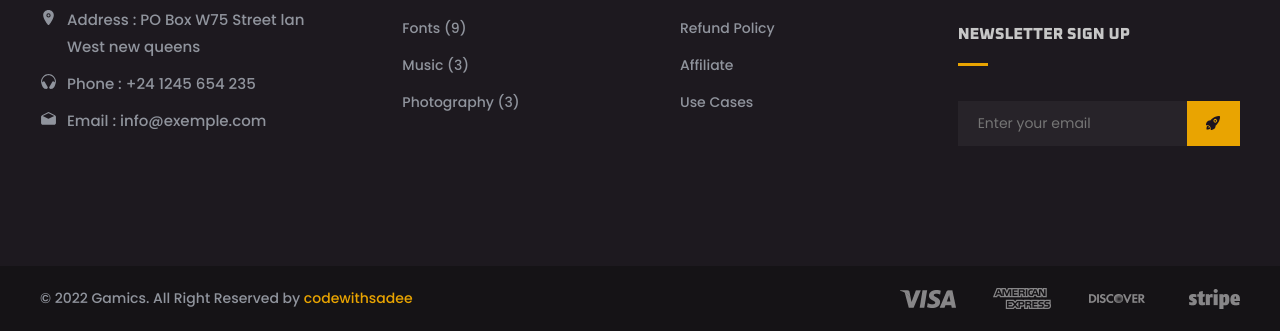
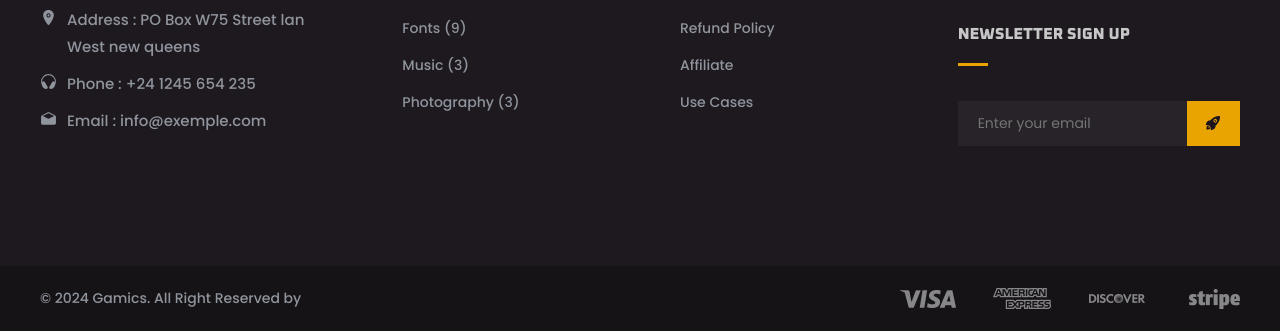
Before and after one commit to quocbao1005/Responsive-Gaming-Website, a plain HTML site: page index.html in a window 1280 px wide. Shown: the part 5960-6291 px from the top of the page. Drawn offline with nearby package versions, Linux system fonts and the light colour scheme; files whose address does not match are found by name.

Commit message:
Update index.html

```diff
--- a/index.html
+++ b/index.html
@@ -1122,7 +1122,7 @@
       <div class="container">
 
         <p class="copyright">
-          &copy; 2022 Gamics. All Right Reserved by <a href="#" class="copyright-link">codewithsadee</a>
+          &copy; 2024 Gamics. All Right Reserved by <a href="#" class="copyright-link"></a>
         </p>
 
         <img src="footer-bottom-img.png" width="340" height="21" loading="lazy" alt=""
```
